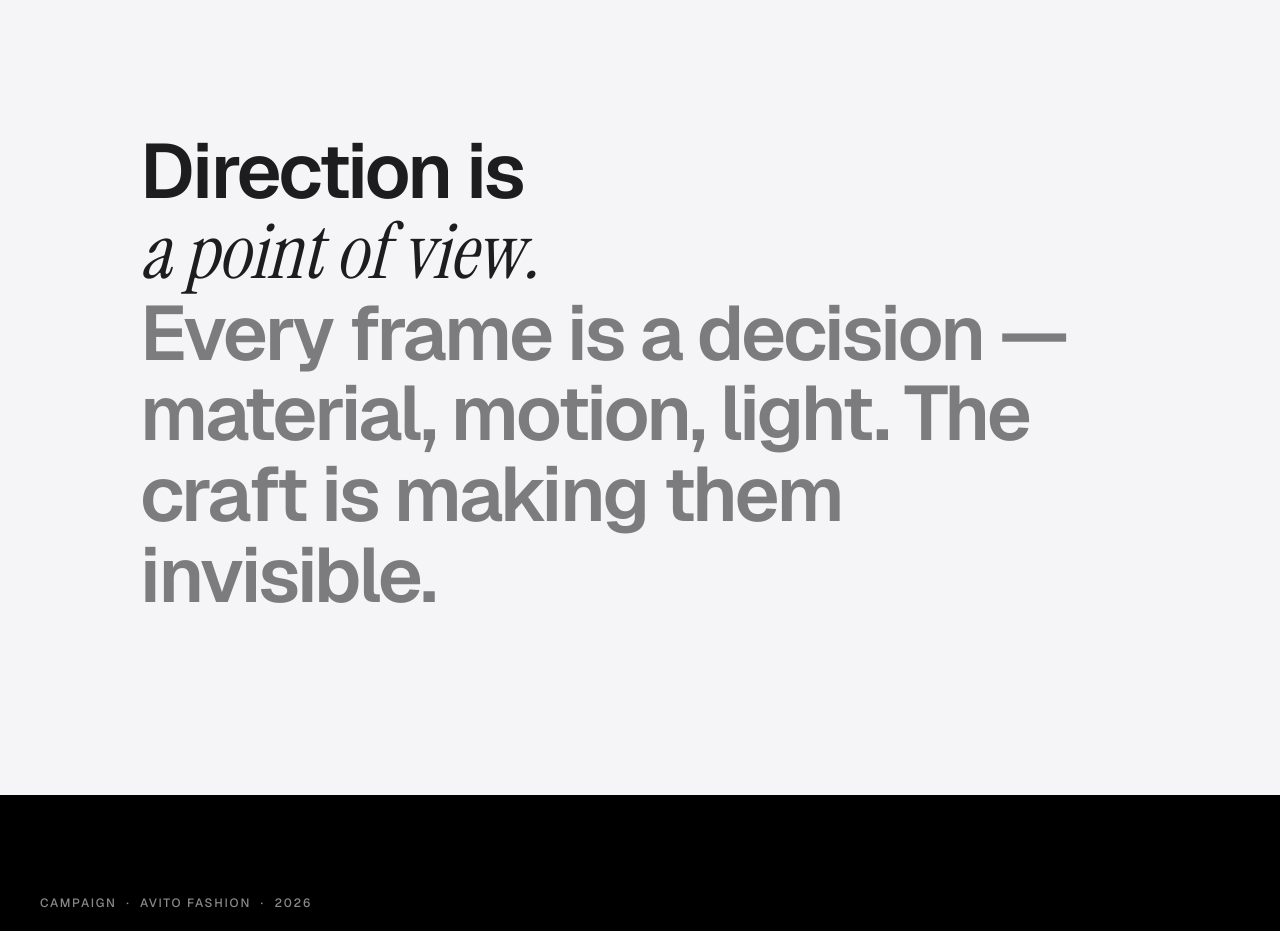
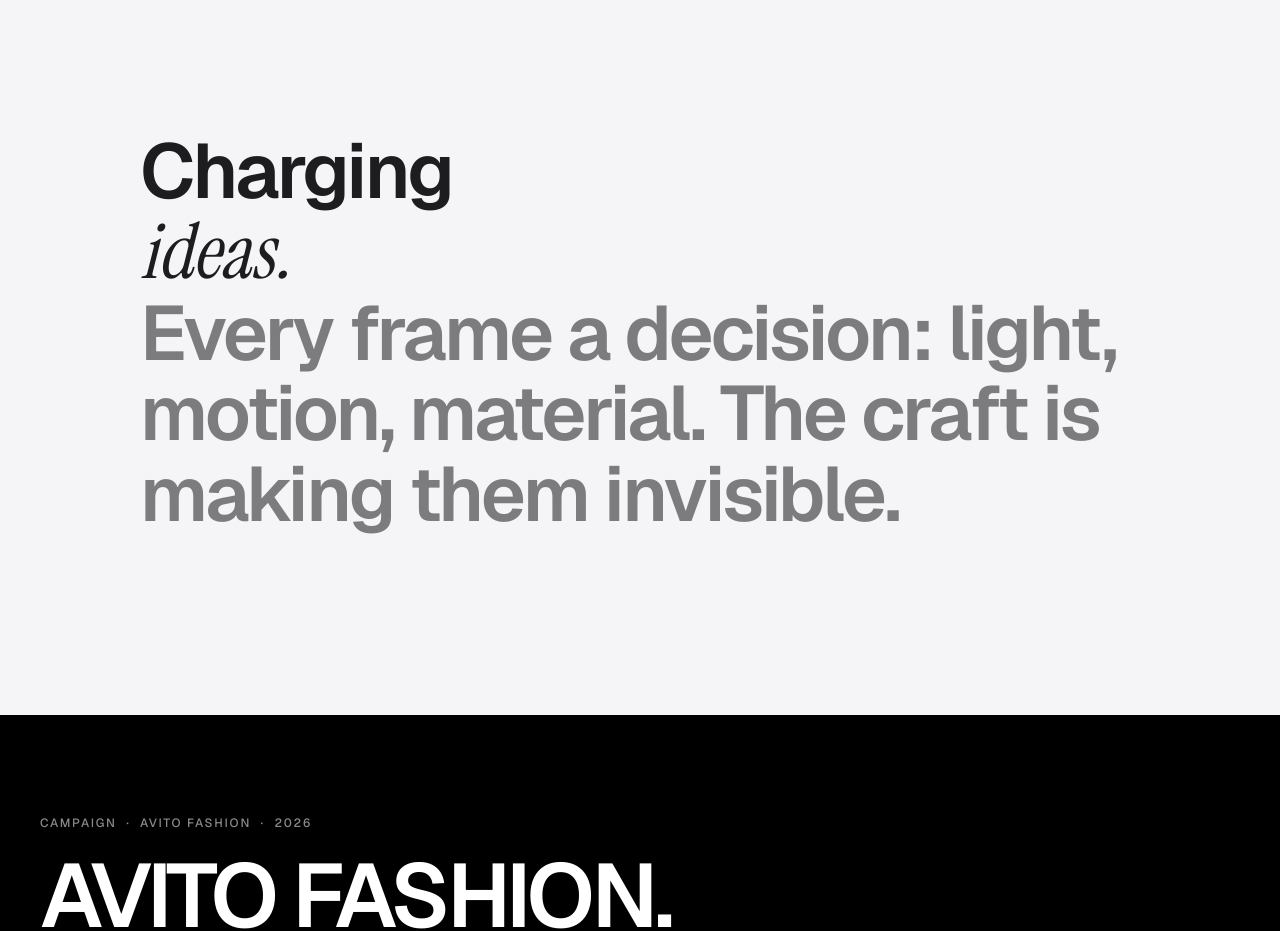
Before and after one commit to MikeMaro37/studio37-site, a Next.js app: page / in a window 1280 px wide. Shown: the part 1300-2231 px from the top of the page. Built offline with nearby package versions, Linux system fonts and the light colour scheme.

Commit message:
Rebrand to Studio 37

```diff
--- a/src/components/sections/Statement.tsx
+++ b/src/components/sections/Statement.tsx
@@ -1,11 +1,11 @@
 export function Statement() {
   return (
-      <section className="bg-bg-light text-fg-light py-[180px] px-6 flex items-center justify-center min-h-[80vh]">
-        <div className="max-w-[1000px] reveal">
+    <section className="bg-[var(--color-bg-light)] text-[var(--color-fg-light)] py-[180px] px-6 flex items-center justify-center min-h-[80vh]">
+      <div className="reveal max-w-[1000px] text-left">
         <h2 className="text-[clamp(36px,6vw,88px)] font-semibold tracking-[-0.035em] leading-[1.05]">
-            Direction is<br />
-            <span className="font-serif-italic tracking-[-0.01em]">a point of view.</span><br />
-            <span className="text-muted-light">Every frame is a decision — material, motion, light. The craft is making them invisible.</span>
+          Charging<br />
+          <span className="font-serif-italic">ideas.</span><br />
+          <span className="text-muted-light">Every frame a decision: light, motion, material. The craft is making them invisible.</span>
         </h2>
       </div>
     </section>
```
Lines whose indentation alone changed are shown as unchanged.
